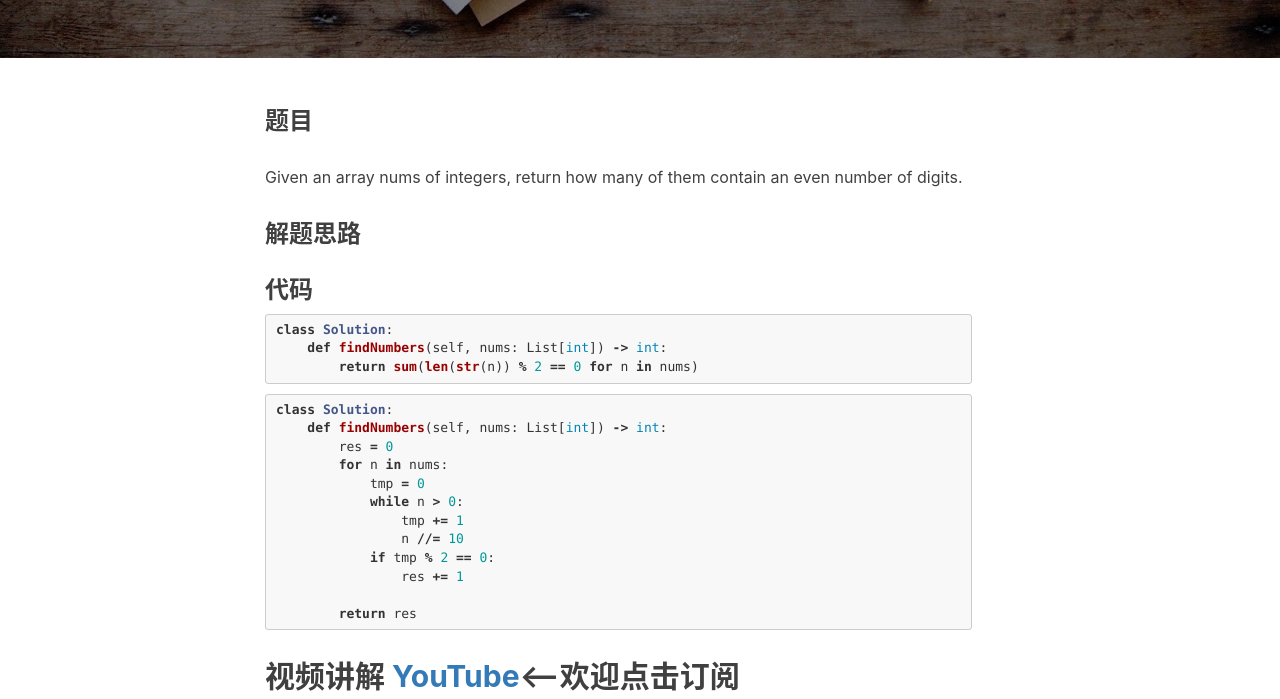
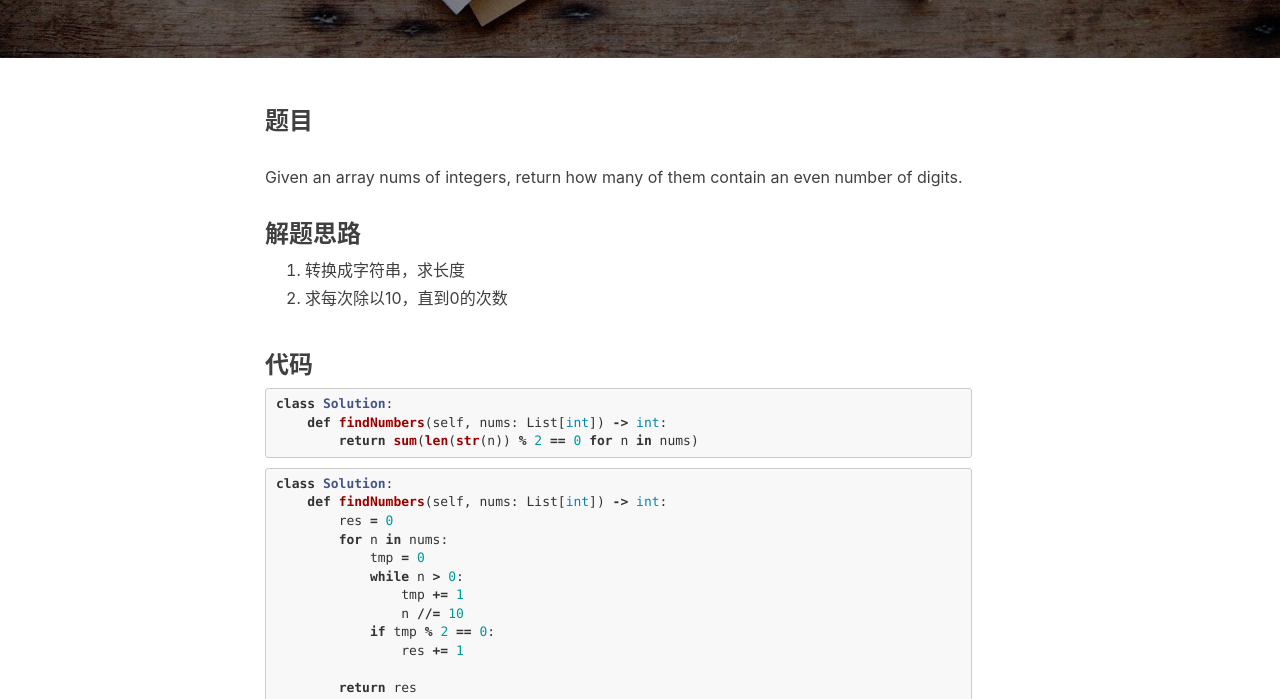
Before and after one commit to MaxMing0/MaxMing0.github.io, a Jekyll site: the page built from _posts/2022-02-21-Find-Numbers-with-Even-Number-of-Digits.md, in a window 1280 px wide and 900 px high, scrolled down 486 px, cut to the strip 0-699 px from the top of the window. Built offline with Jekyll 4.4.1, drawn with Linux system fonts in a browser that asks for light colours; nearby versions of some CDN libraries; comment, search, counter and statistics services are not loaded.

Commit message:
Update 2022-02-21-Find-Numbers-with-Even-Number-of-Digits.md

````diff
--- a/_posts/2022-02-21-Find-Numbers-with-Even-Number-of-Digits.md
+++ b/_posts/2022-02-21-Find-Numbers-with-Even-Number-of-Digits.md
@@ -21,7 +21,8 @@ Given an array nums of integers, return how many of them contain an even number
 
 ### 解题思路
 
-
+1. 转换成字符串，求长度
+2. 求每次除以10，直到0的次数
 
 ### 代码
 ```python
````
